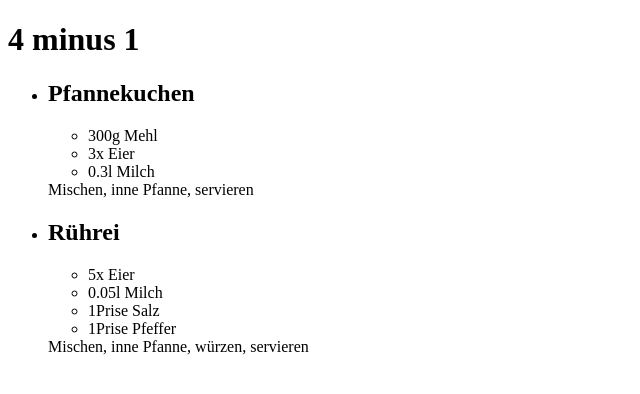
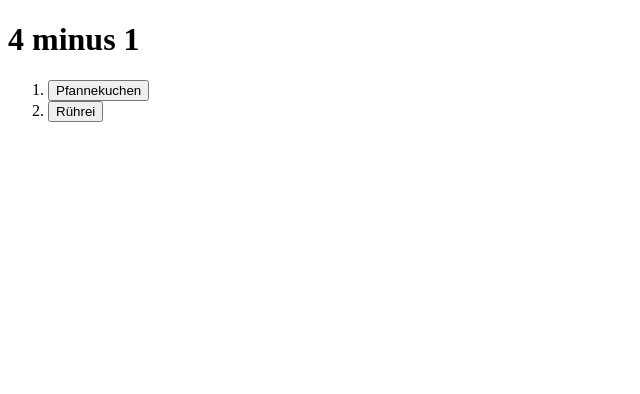
Before and after one commit to Ncorrex/BasistechnologieProjekt, an Angular app in the folder rezeptDB/: page / in a window 1280 px wide. Shown: the top 394 px of the page, without its empty margins (0-640 px from the left). Built offline with nearby package versions, Linux system fonts and the light colour scheme.

Commit message:
added list and feature component

```diff
--- a/rezeptDB/package.json
+++ b/rezeptDB/package.json
@@ -11,10 +11,12 @@
   "private": true,
   "dependencies": {
     "@angular/animations": "~13.3.0",
+    "@angular/cdk": "^13.3.5",
     "@angular/common": "~13.3.0",
     "@angular/compiler": "~13.3.0",
     "@angular/core": "~13.3.0",
     "@angular/forms": "~13.3.0",
+    "@angular/material": "^13.3.5",
     "@angular/platform-browser": "~13.3.0",
     "@angular/platform-browser-dynamic": "~13.3.0",
     "@angular/router": "~13.3.0",
--- a/rezeptDB/src/app/app.module.ts
+++ b/rezeptDB/src/app/app.module.ts
@@ -3,12 +3,14 @@ import { BrowserModule } from '@angular/platform-browser';
 
 import { AppRoutingModule } from './app-routing.module';
 import { AppComponent } from './app.component';
+import { RecipeDetailsComponent } from './recipe-details/recipe-details.component';
 import { RecipeComponent } from './recipe/recipe.component';
 
 @NgModule({
   declarations: [
     AppComponent,
-    RecipeComponent
+    RecipeComponent,
+    RecipeDetailsComponent
   ],
   imports: [
     BrowserModule,
--- a/rezeptDB/src/app/mock-recipe.ts
+++ b/rezeptDB/src/app/mock-recipe.ts
@@ -22,7 +22,8 @@ export const RECIPE: recipe[] = [
                 unit: 'l'
             }
         ],
-        preparation: "Mischen, inne Pfanne, servieren"
+        preparation: "Mischen, inne Pfanne, servieren",
+        tags: []
     },
     {
         id: 2,
@@ -48,6 +49,7 @@ export const RECIPE: recipe[] = [
             unit: 'Prise'
         }
     ],
-        preparation: "Mischen, inne Pfanne, würzen, servieren"
+        preparation: "Mischen, inne Pfanne, würzen, servieren",
+        tags: []
     }
 ];
--- /dev/null
+++ b/rezeptDB/src/app/recipe-details/recipe-details.component.html
@@ -0,0 +1,11 @@
+<div *ngIf="recipe">
+    <h1 mat-dialog-title>{{recipe.name}} Rezept</h1>
+    <div mat-dialog-content>
+        <ul>
+            <li *ngFor="let ingredient of recipe.ingredients">
+                <label>{{ingredient.name}}</label>
+            </li>
+        </ul>
+        {{recipe.preparation}}
+    </div>
+</div>
--- /dev/null
+++ b/rezeptDB/src/app/recipe-details/recipe-details.component.ts
@@ -0,0 +1,17 @@
+import { Component, OnInit, Input } from '@angular/core';
+import { recipe } from '../recipe';
+
+@Component({
+  selector: 'app-recipe-details',
+  templateUrl: './recipe-details.component.html',
+  styleUrls: ['./recipe-details.component.css']
+})
+export class RecipeDetailsComponent implements OnInit{
+
+  @Input() recipe?: recipe;
+
+  constructor() { }
+
+  ngOnInit(): void {
+  }
+}
--- a/rezeptDB/src/app/recipe.ts
+++ b/rezeptDB/src/app/recipe.ts
@@ -4,5 +4,6 @@ export interface recipe {
     id: number
     name: string
     ingredients: ingredient[]
-    preparation: string
+    preparation: string,
+    tags: string[]
 }
--- a/rezeptDB/src/app/recipe/recipe.component.html
+++ b/rezeptDB/src/app/recipe/recipe.component.html
@@ -1,11 +1,7 @@
-<ul>
+<ol>
     <li *ngFor="let recipe of recipes">
-        <h2>{{recipe.name}}</h2>
-        <ul>
-            <li *ngFor="let ingredient of recipe.ingredients">
-                <label>{{ingredient.amount}}{{ingredient.unit}} {{ingredient.name}}</label>
-            </li>
-        </ul>
-        {{recipe.preparation}}
+        <button mat-button (click)="onSelect(recipe)">{{recipe.name}}</button>
     </li>
-</ul>
+</ol>
+
+<app-recipe-details [recipe]="selectedRecipe"></app-recipe-details>
--- a/rezeptDB/src/app/recipe/recipe.component.ts
+++ b/rezeptDB/src/app/recipe/recipe.component.ts
@@ -1,6 +1,8 @@
 import { Component, OnInit } from '@angular/core';
+import {MatDialog} from '@angular/material/dialog';
 import { RECIPE } from '../mock-recipe';
 import { recipe } from '../recipe';
+import { RecipeDetailsComponent } from '../recipe-details/recipe-details.component';
 
 @Component({
   selector: 'app-recipe',
@@ -10,9 +12,14 @@ import { recipe } from '../recipe';
 export class RecipeComponent implements OnInit {
 
   recipes = RECIPE;
+  selectedRecipe?: recipe;
   constructor() { }
 
   ngOnInit(): void {
   }
 
+
+  onSelect(recipe: recipe): void{
+    this.selectedRecipe = recipe;
+  };
 }
```
Also changed, not shown: rezeptDB/src/app/recipe-details/recipe-details.component.css (added), 2 other files (tests, documents, lock files or other folders).
